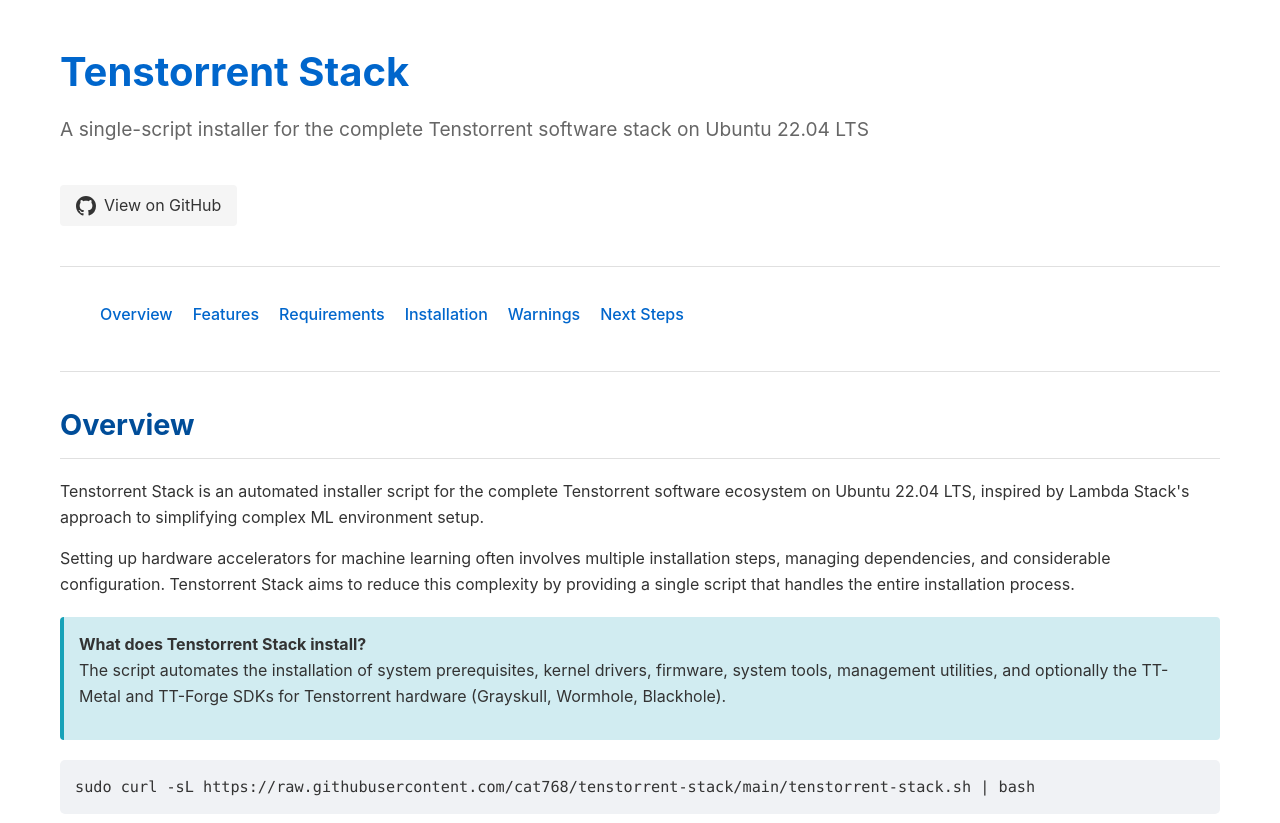
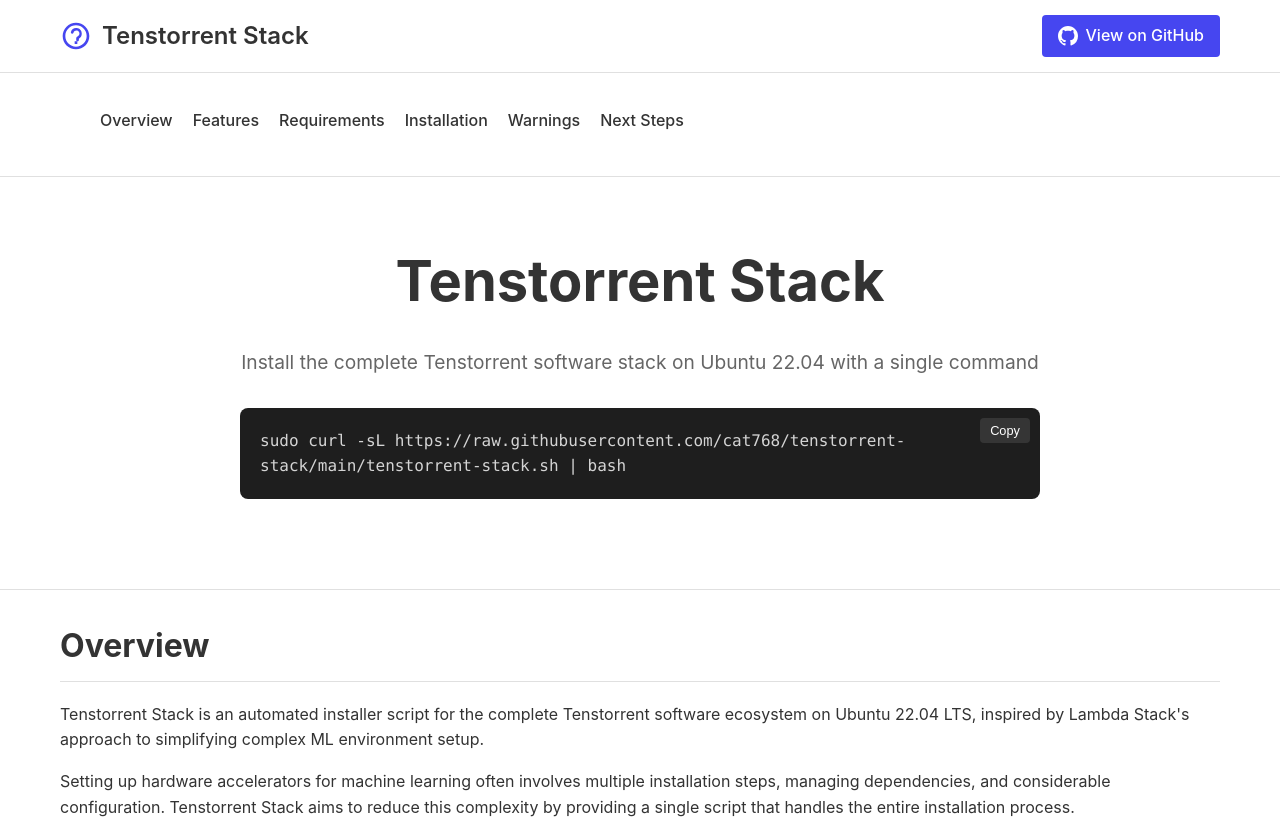
Before and after one commit to cat768/tenstorrent-stack, a plain HTML site: page index.html in a window 1280 px wide. Shown: the top 823 px of the page. Drawn offline with Linux system fonts and the light colour scheme; no server answers.

Commit message:
Updated the theme

```diff
--- a/index.html
+++ b/index.html
@@ -6,13 +6,18 @@
     <title>Tenstorrent Stack Installer</title>
     <style>
         :root {
-            --primary-color: #0066cc;
-            --secondary-color: #004d99;
-            --accent-color: #ff6600;
-            --light-gray: #f5f5f5;
+            /* Colors inspired by Tenstorrent documentation */
+            --primary-color: #4646f0; /* Purple-blue from Tenstorrent */
+            --secondary-color: #333333;
+            --accent-color: #5151f6; /* Lighter purple for hover states */
+            --light-bg: #f6f6f8;
             --medium-gray: #e0e0e0;
             --dark-gray: #333333;
             --code-bg: #f0f2f5;
+            --warning-bg: #fff3cd;
+            --warning-border: #ffc107;
+            --info-bg: #d1ecf1;
+            --info-border: #17a2b8;
         }
 
         * {
@@ -25,23 +30,71 @@
             font-family: -apple-system, BlinkMacSystemFont, 'Segoe UI', Roboto, Oxygen, Ubuntu, Cantarell, 'Open Sans', 'Helvetica Neue', sans-serif;
             line-height: 1.6;
             color: var(--dark-gray);
+            background-color: white;
+        }
+
+        .container {
             max-width: 1200px;
             margin: 0 auto;
             padding: 0 20px;
         }
 
+        /* Header styles inspired by Tenstorrent docs */
         header {
-            padding: 40px 0 20px;
+            background-color: white;
             border-bottom: 1px solid var(--medium-gray);
+            padding: 15px 0;
         }
 
+        .header-content {
+            display: flex;
+            align-items: center;
+            justify-content: space-between;
+        }
+
+        .logo {
+            display: flex;
+            align-items: center;
+            text-decoration: none;
+            color: var(--dark-gray);
+        }
+
+        .logo svg {
+            width: 32px;
+            height: 32px;
+            margin-right: 10px;
+            fill: var(--primary-color);
+        }
+
+        .logo-text {
+            font-size: 1.5rem;
+            font-weight: 600;
+        }
+
+        .github-button {
+            display: inline-flex;
+            align-items: center;
+            gap: 8px;
+            background-color: var(--primary-color);
+            color: white;
+            padding: 8px 16px;
+            border-radius: 4px;
+            text-decoration: none;
+            font-weight: 500;
+            transition: background-color 0.2s;
+        }
+
+        .github-button:hover {
+            background-color: var(--accent-color);
+        }
+
+        /* Navigation styled like Tenstorrent docs */
         nav {
             background-color: white;
             position: sticky;
             top: 0;
             padding: 15px 0;
             border-bottom: 1px solid var(--medium-gray);
-            margin-bottom: 30px;
             z-index: 100;
         }
 
@@ -54,103 +107,110 @@
 
         nav a {
             text-decoration: none;
-            color: var(--primary-color);
+            color: var(--secondary-color);
             font-weight: 500;
+            transition: color 0.2s;
         }
 
         nav a:hover {
-            color: var(--accent-color);
+            color: var(--primary-color);
+        }
+
+        /* Main content area */
+        main {
+            padding: 40px 0;
+        }
+
+        /* Hero section like Lambda stack */
+        .hero {
+            background-color: white;
+            padding: 60px 0;
+            text-align: center;
+            border-bottom: 1px solid var(--medium-gray);
+        }
+
+        .hero h1 {
+            font-size: 3.5rem;
+            margin-bottom: 20px;
+            color: var(--secondary-color);
+        }
+
+        .hero p {
+            font-size: 1.2rem;
+            max-width: 800px;
+            margin: 0 auto 30px;
+            color: #666;
+        }
+
+        .install-command {
+            background-color: #1e1e1e;
+            color: #fff;
+            padding: 20px;
+            border-radius: 8px;
+            max-width: 800px;
+            margin: 30px auto;
+            text-align: left;
+            position: relative;
+            overflow: hidden;
+        }
+
+        .install-command code {
+            background: none;
+            color: #d4d4d4;
+            display: block;
+            font-family: 'Consolas', 'Monaco', 'Andale Mono', monospace;
+            font-size: 1rem;
+            padding: 0;
+        }
+
+        .copy-button {
+            position: absolute;
+            top: 10px;
+            right: 10px;
+            background-color: rgba(255, 255, 255, 0.1);
+            border: none;
+            color: white;
+            padding: 5px 10px;
+            border-radius: 4px;
+            cursor: pointer;
+            font-size: 0.8rem;
+        }
+
+        .copy-button:hover {
+            background-color: rgba(255, 255, 255, 0.2);
+        }
+
+        /* Section styling */
+        section {
+            margin-bottom: 60px;
+        }
+
+        h1, h2, h3, h4, h5, h6 {
+            color: var(--secondary-color);
         }
 
         h1 {
             font-size: 2.5rem;
-            margin-bottom: 10px;
-            color: var(--primary-color);
+            margin-bottom: 20px;
         }
 
         h2 {
-            font-size: 1.8rem;
+            font-size: 2rem;
             margin: 30px 0 20px;
             padding-bottom: 10px;
             border-bottom: 1px solid var(--medium-gray);
-            color: var(--secondary-color);
         }
 
         h3 {
-            font-size: 1.4rem;
+            font-size: 1.5rem;
             margin: 25px 0 15px;
-            color: var(--secondary-color);
         }
 
         p {
             margin-bottom: 16px;
         }
 
-        .subtitle {
-            font-size: 1.2rem;
-            color: #666;
-            margin-bottom: 20px;
-        }
-
-        .github-link {
-            display: inline-flex;
-            align-items: center;
-            gap: 8px;
-            background-color: var(--light-gray);
-            padding: 8px 16px;
-            border-radius: 4px;
-            margin: 20px 0;
-            text-decoration: none;
-            color: var(--dark-gray);
-            transition: background-color 0.2s;
-        }
-
-        .github-link:hover {
-            background-color: var(--medium-gray);
-        }
-
-        .warning-box {
-            background-color: #fff3cd;
-            border-left: 4px solid #ffc107;
-            padding: 15px;
-            margin: 20px 0;
-            border-radius: 4px;
-        }
-
-        .info-box {
-            background-color: #d1ecf1;
-            border-left: 4px solid #17a2b8;
-            padding: 15px;
-            margin: 20px 0;
-            border-radius: 4px;
-        }
-
-        pre {
-            background-color: var(--code-bg);
-            padding: 15px;
-            border-radius: 5px;
-            overflow-x: auto;
-            margin: 20px 0;
-            font-family: 'Consolas', 'Monaco', 'Andale Mono', monospace;
-            font-size: 0.95rem;
-        }
-
-        code {
-            background-color: var(--code-bg);
-            padding: 2px 5px;
-            border-radius: 3px;
-            font-family: 'Consolas', 'Monaco', 'Andale Mono', monospace;
-            font-size: 0.9em;
-        }
-
-        ol, ul {
-            margin: 20px 0 20px 40px;
-        }
-
-        li {
-            margin-bottom: 8px;
-        }
-
+        /* Feature grid */
         .feature-grid {
             display: grid;
             grid-template-columns: repeat(auto-fill, minmax(300px, 1fr));
@@ -160,8 +220,14 @@
 
         .feature-card {
             border: 1px solid var(--medium-gray);
-            border-radius: 5px;
+            border-radius: 8px;
             padding: 20px;
+            transition: transform 0.2s, box-shadow 0.2s;
+        }
+
+        .feature-card:hover {
+            transform: translateY(-5px);
+            box-shadow: 0 10px 20px rgba(0, 0, 0, 0.05);
         }
 
         .feature-card h3 {
@@ -169,10 +235,12 @@
             color: var(--primary-color);
         }
 
+        /* Installation steps */
         .step {
             display: flex;
             margin: 25px 0;
-            gap: 15px;
+            gap: 20px;
+            align-items: flex-start;
         }
 
         .step-number {
@@ -192,18 +260,70 @@
             flex: 1;
         }
 
+        /* Info and warning boxes */
+        .info-box {
+            background-color: var(--info-bg);
+            border-left: 4px solid var(--info-border);
+            padding: 15px;
+            margin: 20px 0;
+            border-radius: 4px;
+        }
+
+        .warning-box {
+            background-color: var(--warning-bg);
+            border-left: 4px solid var(--warning-border);
+            padding: 15px;
+            margin: 20px 0;
+            border-radius: 4px;
+        }
+
+        /* Code styling */
+        pre {
+            background-color: var(--code-bg);
+            padding: 15px;
+            border-radius: 5px;
+            overflow-x: auto;
+            margin: 20px 0;
+            font-family: 'Consolas', 'Monaco', 'Andale Mono', monospace;
+            font-size: 0.95rem;
+        }
+
+        code {
+            background-color: var(--code-bg);
+            padding: 2px 5px;
+            border-radius: 3px;
+            font-family: 'Consolas', 'Monaco', 'Andale Mono', monospace;
+            font-size: 0.9em;
+        }
+
+        /* Lists */
+        ol, ul {
+            margin: 20px 0 20px 40px;
+        }
+
+        li {
+            margin-bottom: 8px;
+        }
+
+        /* Footer */
         footer {
-            margin-top: 30px;
-            padding: 30px 0;
+            background-color: var(--light-bg);
+            padding: 40px 0;
+            text-align: center;
             border-top: 1px solid var(--medium-gray);
-            text-align: center;
             color: #666;
         }
 
+        .footer-content {
+            max-width: 800px;
+            margin: 0 auto;
+        }
+
+        /* Commit info */
         .commit-info {
             margin-top: 50px;
             padding: 20px;
-            background-color: var(--light-gray);
+            background-color: var(--light-bg);
             border-radius: 5px;
             font-size: 0.9rem;
             display: flex;
@@ -226,7 +346,12 @@
             color: #666;
         }
 
+        /* Responsive styles */
         @media (max-width: 768px) {
+            .hero h1 {
+                font-size: 2.5rem;
+            }
+
             h1 {
                 font-size: 2rem;
             }
@@ -239,6 +364,16 @@
                 grid-template-columns: 1fr;
             }
 
+            .step {
+                flex-direction: column;
+                gap: 10px;
+            }
+
+            .header-content {
+                flex-direction: column;
+                gap: 15px;
+            }
+
             .commit-info {
                 flex-direction: column;
                 gap: 5px;
@@ -249,17 +384,24 @@
 </head>
 <body>
     <header>
-        <h1>Tenstorrent Stack</h1>
-        <p class="subtitle">A single-script installer for the complete Tenstorrent software stack on Ubuntu 22.04 LTS</p>
-        <a href="https://github.com/cat768/tenstorrent-stack/tree/main" class="github-link" target="_blank">
+        <div class="container header-content">
+            <a href="/" class="logo">
+                <svg xmlns="http://www.w3.org/2000/svg" viewBox="0 0 24 24">
+                    <path d="M12,2C6.48,2,2,6.48,2,12s4.48,10,10,10s10-4.48,10-10S17.52,2,12,2z M12,20c-4.41,0-8-3.59-8-8s3.59-8,8-8s8,3.59,8,8S16.41,20,12,20z M11,16h2v2h-2V16z M12.61,6.04c-2.06-0.3-3.88,0.97-4.43,2.95c-0.18,0.63,0.3,1.24,0.96,1.24c0.45,0,0.83-0.29,0.97-0.72c0.33-1.09,1.45-1.84,2.61-1.62c1.02,0.19,1.78,1.06,1.85,2.09c0.07,1.02-0.52,1.96-1.43,2.32c-0.58,0.21-0.97,0.76-0.97,1.37v1.34c0,0.55,0.45,1,1,1s1-0.45,1-1v-0.93c1.3-0.71,2.19-2.1,2.16-3.71C16.31,7.61,14.66,6.31,12.61,6.04z"/>
+                </svg>
+                <span class="logo-text">Tenstorrent Stack</span>
+            </a>
+            <a href="https://github.com/cat768/tenstorrent-stack/tree/main" class="github-button" target="_blank">
                 <svg height="20" width="20" viewBox="0 0 16 16" fill="currentColor">
                     <path fill-rule="evenodd" d="M8 0C3.58 0 0 3.58 0 8c0 3.54 2.29 6.53 5.47 7.59.4.07.55-.17.55-.38 0-.19-.01-.82-.01-1.49-2.01.37-2.53-.49-2.69-.94-.09-.23-.48-.94-.82-1.13-.28-.15-.68-.52-.01-.53.63-.01 1.08.58 1.23.82.72 1.21 1.87.87 2.33.66.07-.52.28-.87.51-1.07-1.78-.2-3.64-.89-3.64-3.95 0-.87.31-1.59.82-2.15-.08-.2-.36-1.02.08-2.12 0 0 .67-.21 2.2.82.64-.18 1.32-.27 2-.27.68 0 1.36.09 2 .27 1.53-1.04 2.2-.82 2.2-.82.44 1.1.16 1.92.08 2.12.51.56.82 1.27.82 2.15 0 3.07-1.87 3.75-3.65 3.95.29.25.54.73.54 1.48 0 1.07-.01 1.93-.01 2.2 0 .21.15.46.55.38A8.013 8.013 0 0016 8c0-4.42-3.58-8-8-8z"></path>
                 </svg>
                 View on GitHub
             </a>
+        </div>
     </header>
 
     <nav>
+        <div class="container">
             <ul>
                 <li><a href="#overview">Overview</a></li>
                 <li><a href="#features">Features</a></li>
@@ -268,9 +410,22 @@
                 <li><a href="#warnings">Warnings</a></li>
                 <li><a href="#next-steps">Next Steps</a></li>
             </ul>
+        </div>
     </nav>
 
-    <main>
+    <div class="hero">
+        <div class="container">
+            <h1>Tenstorrent Stack</h1>
+            <p>Install the complete Tenstorrent software stack on Ubuntu 22.04 with a single command</p>
+
+            <div class="install-command">
+                <code>sudo curl -sL https://raw.githubusercontent.com/cat768/tenstorrent-stack/main/tenstorrent-stack.sh | bash</code>
+                <button class="copy-button" onclick="copyCommand()">Copy</button>
+            </div>
+        </div>
+    </div>
+
+    <main class="container">
         <section id="overview">
             <h2>Overview</h2>
             <p>Tenstorrent Stack is an automated installer script for the complete Tenstorrent software ecosystem on Ubuntu 22.04 LTS, inspired by Lambda Stack's approach to simplifying complex ML environment setup.</p>
@@ -281,8 +436,6 @@
                 <strong>What does Tenstorrent Stack install?</strong>
                 <p>The script automates the installation of system prerequisites, kernel drivers, firmware, system tools, management utilities, and optionally the TT-Metal and TT-Forge SDKs for Tenstorrent hardware (Grayskull, Wormhole, Blackhole).</p>
             </div>
-
-            <pre>sudo curl -sL https://raw.githubusercontent.com/cat768/tenstorrent-stack/main/tenstorrent-stack.sh | bash</pre>
         </section>
 
         <section id="features">
@@ -473,7 +626,6 @@ export ARCH_NAME="grayskull"  # or "wormhole" or "blackhole" based on your hardw
                 <p>Consider adding the environment variables to your .bashrc or .zshrc for convenience.</p>
             </div>
         </section>
-    </main>
 
         <!-- Added Git Commit Information Section -->
         <div class="commit-info">
@@ -481,8 +633,28 @@ export ARCH_NAME="grayskull"  # or "wormhole" or "blackhole" based on your hardw
             <a href="https://github.com/cat768/tenstorrent-stack/commit/" id="commit-link" class="commit-hash">Loading...</a>
             <span class="commit-time" id="commit-time">Loading...</span>
         </div>
+    </main>
+
+    <footer>
+        <div class="footer-content">
+            <p>Tenstorrent Stack © 2025 | <a href="https://github.com/cat768/tenstorrent-stack/tree/main">GitHub Repository</a></p>
+            <p><small>Inspired by Lambda Stack. Not officially affiliated with Tenstorrent Inc.</small></p>
+        </div>
+    </footer>
 
     <script>
+        // Function to copy command to clipboard
+        function copyCommand() {
+            const commandText = document.querySelector('.install-command code').textContent;
+            navigator.clipboard.writeText(commandText).then(() => {
+                const copyButton = document.querySelector('.copy-button');
+                copyButton.textContent = 'Copied!';
+                setTimeout(() => {
+                    copyButton.textContent = 'Copy';
+                }, 2000);
+            });
+        }
+
         // Fetch the latest commit info
         fetch('https://api.github.com/repos/cat768/tenstorrent-stack/commits/main')
             .then(response => response.json())
@@ -503,10 +675,5 @@ export ARCH_NAME="grayskull"  # or "wormhole" or "blackhole" based on your hardw
                 console.error('Error fetching commit data:', error);
             });
     </script>
-
-    <footer>
-        <p>Tenstorrent Stack © 2025 | <a href="https://github.com/cat768/tenstorrent-stack/tree/main">GitHub Repository</a></p>
-        <p><small>Inspired by Lambda Stack. Not officially affiliated with Tenstorrent Inc.</small></p>
-    </footer>
 </body>
 </html>
```
Lines whose indentation alone changed are shown as unchanged.
